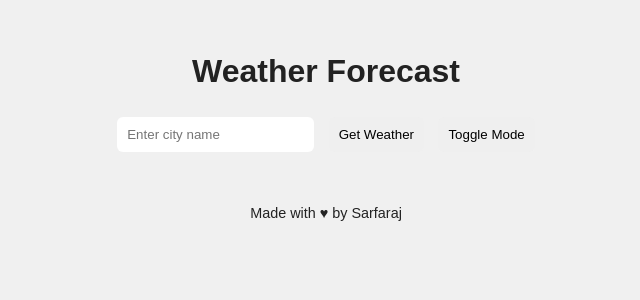
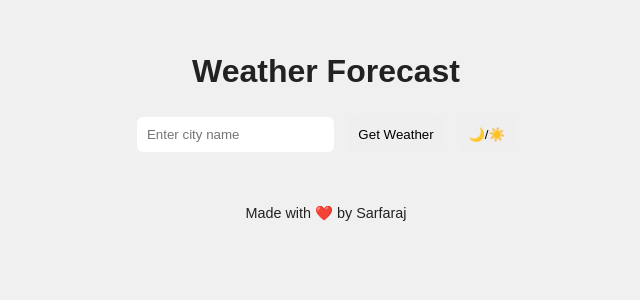
Before and after one commit to SA100853/weather-app, a Flask app: page / in a window 1280 px wide. Shown: the top 300 px of the page, without its empty margins (314-954 px from the left). Run offline with Flask 3, Linux system fonts and the light colour scheme.

Commit message:
Update index.html

```diff
--- a/templates/index.html
+++ b/templates/index.html
@@ -13,7 +13,7 @@
         <form method="POST">
             <input type="text" name="city" placeholder="Enter city name" required>
             <button type="submit">Get Weather</button>
-            <button type="button" id="toggle-btn" onclick="toggleTheme()">Toggle Mode</button>
+            <button type="button" id="toggle-btn" onclick="toggleTheme()">🌙/☀️</button>
         </form>
 
         {% if weather %}
@@ -37,7 +37,7 @@
     </div>
 
     <footer>
-        <p>Made with ♥ by Sarfaraj</p>
+        <p>Made with ❤️ by Sarfaraj</p>
     </footer>
 </body>
 </html>
```
